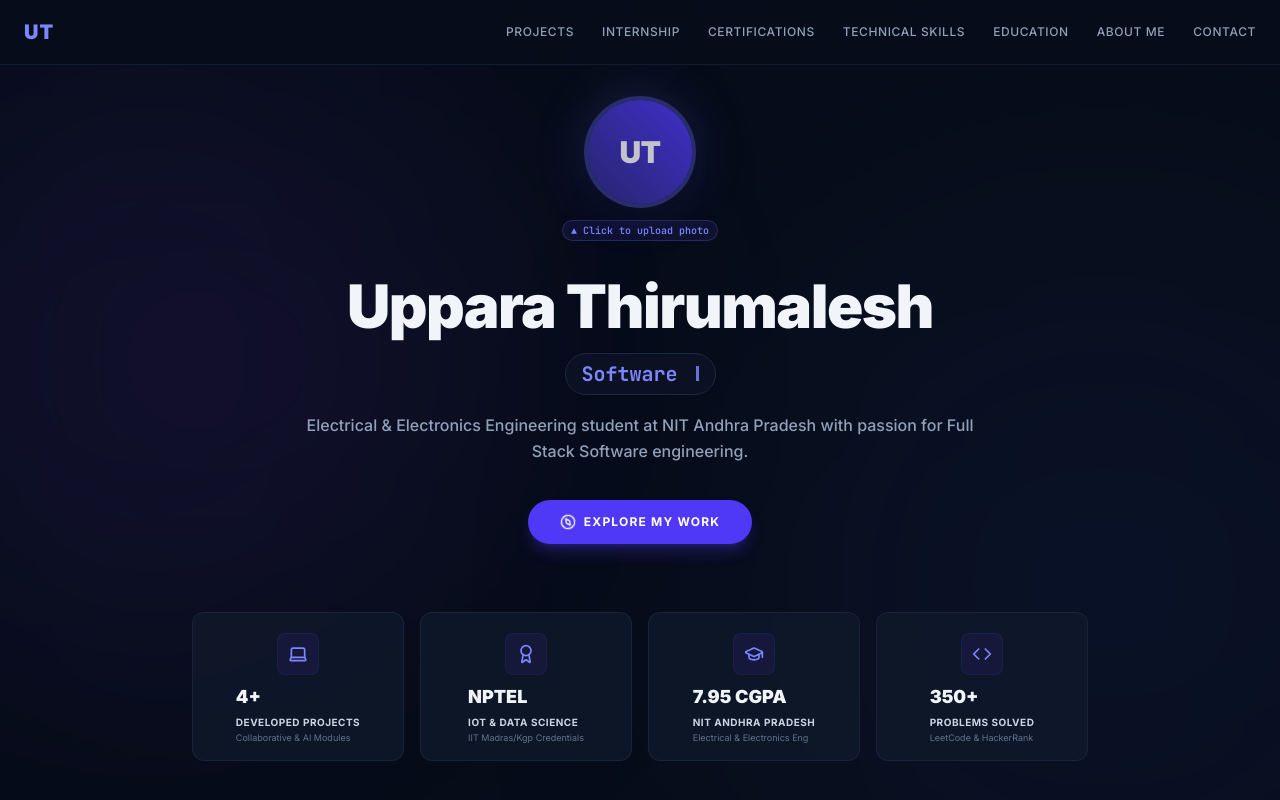
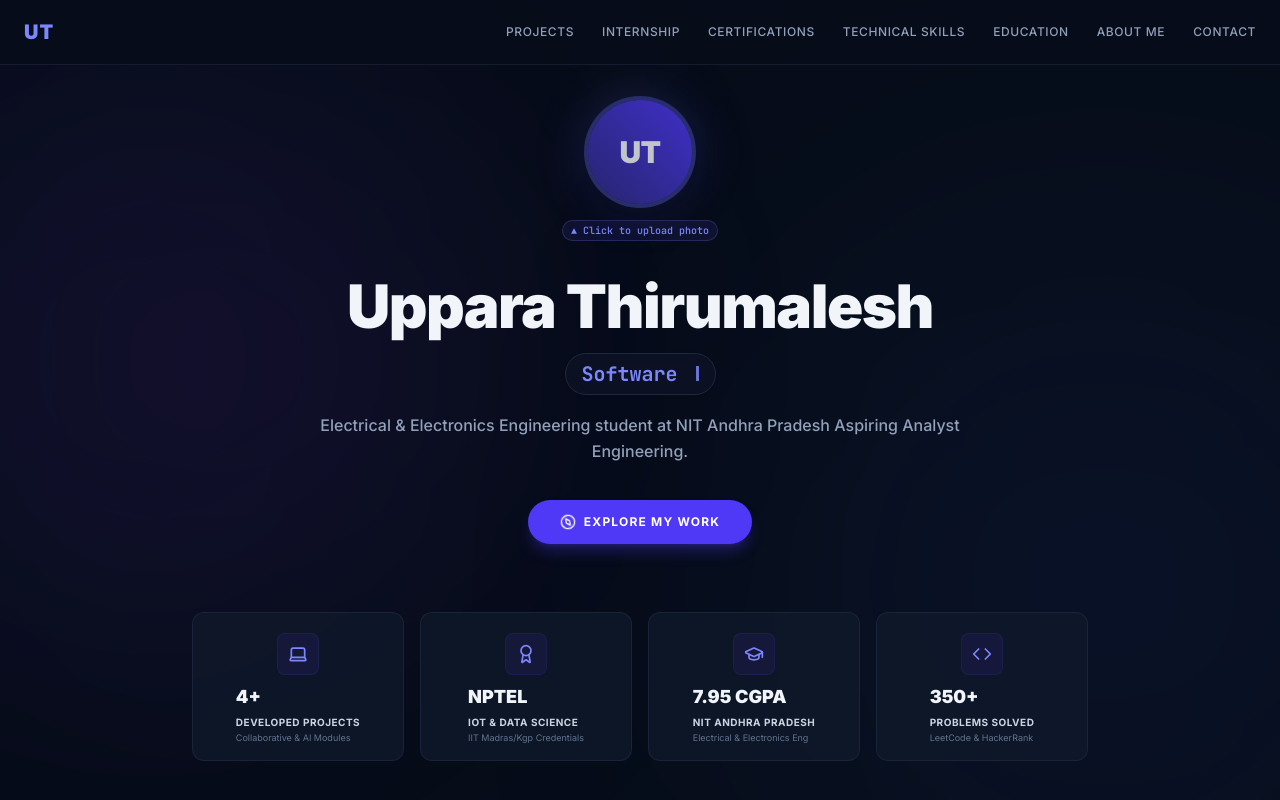
Before and after one commit to UpparaThirumalesh/portifolio, a React (Vite) app: page / in a window 1280 px wide. Shown: the top 800 px of the page. Built offline with nearby package versions, Linux system fonts and the light colour scheme.

Commit message:
Updated CGPA to 8.02

```diff
--- a/src/App.tsx
+++ b/src/App.tsx
@@ -278,7 +278,7 @@ export default function App() {
                   </div>
 
                   <p id="hero-subtitle" className="text-sm md:text-base text-slate-400 font-medium max-w-2xl mx-auto leading-relaxed pt-2">
-                    Electrical &amp; Electronics Engineering student at NIT Andhra Pradesh with passion for Full Stack Software engineering.
+                    Electrical &amp; Electronics Engineering student at NIT Andhra Pradesh Aspiring Analyst Engineering.
                   </p>
                 </div>
 
@@ -590,7 +590,7 @@ export default function App() {
                     Technical Expertise
                   </h2>
                   <p className="text-xs md:text-sm text-slate-400 font-medium leading-relaxed">
-                    Deep Learning, Artificial Intelligence, and Software engineering expertise fields compiled dynamically.
+                    Andriod Application Developer and Software engineering expertise fields compiled dynamically.
                   </p>
                 </div>
 
--- a/src/components/DetectionWidget.tsx
+++ b/src/components/DetectionWidget.tsx
@@ -47,7 +47,7 @@ const TEST_ITEMS: MockItem[] = [
     confidence: 97.5,
     color: "from-slate-500 to-gray-600",
     icon: Flame
-  }
+  },
 ];
 
 export default function DetectionWidget() {
```
